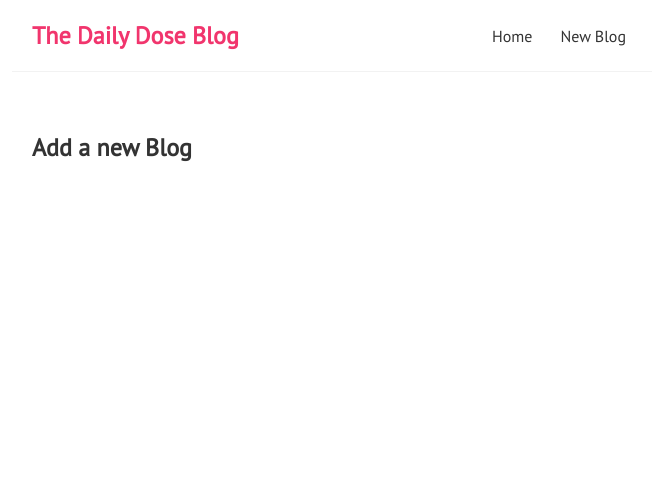
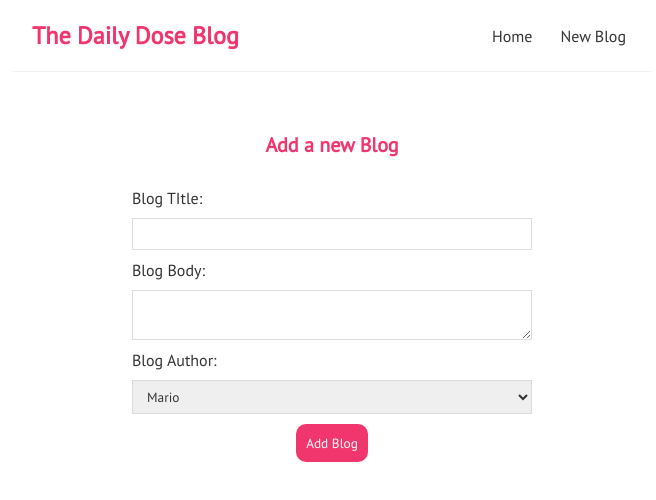
Before and after one commit to shubham46sharma/daily-dose-blog, a React (Create React App) app: page /create in a window 1280 px wide. Shown: the top 500 px of the page, without its empty margins (308-964 px from the left). Built offline with nearby package versions, Linux system fonts and the light colour scheme; the HTML template or start-up script is replaced by a standard one.

Commit message:
adding delete functionality

```diff
--- a/data/db.json
+++ b/data/db.json
@@ -1,16 +1,40 @@
 {
-    "blogs":[
+  "blogs": [
     {
       "title": "My First Blog!",
-            "body":"What a beautiful day! \nI wanted to start blogging since ages but now is the right time to get into this field",
-            "author":"Mario",
-            "id":1
+      "body": "What a beautiful day! \nI wanted to start blogging since ages but now is the right time to get into this field",
+      "author": "Mario",
+      "id": 1
     },
     {
       "title": "My Second Blog!",
-            "body":"What a beautiful day! \nI wanted to start blogging since ages but now is the right time to get into this field",
-            "author":"SHUBham",
-            "id":2
+      "body": "What a beautiful day! \nI wanted to start blogging since ages but now is the right time to get into this field",
+      "author": "SHUBham",
+      "id": 2
+    },
+    {
+      "title": "What is Lorem Ipsum ?",
+      "body": "In publishing and graphic design, Lorem ipsum is a placeholder text commonly used to demonstrate the visual form of a document or a typeface without relying on meaningful content. Lorem ipsum may be used as a placeholder before final copy is available.",
+      "author": "shubham",
+      "id": 3
+    },
+    {
+      "title": "Ucr",
+      "body": "going to usa soon uni of cali riverside ",
+      "author": "shubham",
+      "id": 4
+    },
+    {
+      "title": "UCR crowd not friendly",
+      "body": "The people in the whats app group are not so friendly but fingers crossed I don't end up alone there as well.",
+      "author": "shubham",
+      "id": 5
+    },
+    {
+      "title": "UCR is fucked up",
+      "body": "I have started to hate the people at UCR",
+      "author": "shubham",
+      "id": 9
     }
   ]
 }
--- a/src/App.js
+++ b/src/App.js
@@ -3,6 +3,7 @@ import Home from './Home';
 import { BrowserRouter as Router, Switch, Route } from 'react-router-dom';
 import Create from './Create';
 import BlogDetails from './BlogDetails';
+import NotFound from './NotFound';
 
 function App() {
 
@@ -21,6 +22,9 @@ function App() {
           <Route  path='/blogs/:id'>
             <BlogDetails />
           </Route>
+          <Route path='*'>
+            <NotFound />
+          </Route>
         </Switch>
         </div>
       </div>
--- a/src/BlogDetails.js
+++ b/src/BlogDetails.js
@@ -1,10 +1,19 @@
-import { useParams } from "react-router-dom";
+import { useHistory, useParams } from "react-router-dom";
 import useFetch from "./useFetch";
 
 const BlogDetails = () => {
 
     const { id } = useParams();
     const { data:blog, isPending, error } = useFetch('http://localhost:8000/blogs/' + id);
+    const history = useHistory();
+
+    const handleClick = () => {
+        fetch('http://localhost:8000/blogs/' +blog.id, {
+            method: 'DELETE'
+        }).then(() => {
+            history.push('/');
+        })
+    }
 
     return (
 
@@ -16,6 +25,7 @@ const BlogDetails = () => {
                 <h2>{blog.title}</h2>
                 <p>Written by: {blog.author}</p>
                 <div>{blog.body}</div>
+                <button onClick={handleClick}>Delete</button>
             </article>
         )}
         </div>
--- a/src/Create.js
+++ b/src/Create.js
@@ -1,7 +1,59 @@
+import { useState } from 'react';
+import { useHistory } from 'react-router-dom';
+
 const Create = () => {
+
+    const [title, setTitle] = useState('');
+    const [body, setBody] = useState('');
+    const [author, setAuthor] = useState('mario');
+    const [isPending, setIsPending] = useState(false);
+    const history = useHistory();
+
+    const handleSubmit = (e) => {
+        e.preventDefault();
+        const blog = { title, body, author };
+        setIsPending(true);
+
+        fetch('http://localhost:8000/blogs', {
+            method: 'POST',
+            headers: {'Content-Type':"application/json"},
+            body: JSON.stringify(blog)
+        }).then(() => {
+            console.log('New blog added');
+            setIsPending(false);
+        })
+
+        history.push('/');
+    }
+
     return (
         <div className="create">
             <h2>Add a new Blog</h2>
+            <form onSubmit = {handleSubmit}>
+                <label>Blog TItle:</label>
+                <input
+                    type="text"
+                    required
+                    value={title}
+                    onChange = {(e) => setTitle(e.target.value)}
+                />
+                <label>Blog Body:</label>
+                <textarea
+                    required
+                    value={body}
+                    onChange = { e => setBody(e.target.value)}
+                ></textarea>
+                <label>Blog Author:</label>
+                <select
+                    value = {author}
+                    onChange = { e => setAuthor(e.target.value)}
+                >
+                    <option value="mario">Mario</option>
+                    <option value="shubham">Shubham</option>
+                </select>
+               {!isPending && <button>Add Blog</button>}
+               {isPending && <button disabled>Adding Blog..</button>}
+            </form>
         </div>
      );
 }
--- /dev/null
+++ b/src/NotFound.js
@@ -0,0 +1,13 @@
+import { Link } from "react-router-dom"
+
+const NotFound = () => {
+    return (
+        <div className="not-found">
+            <h2>Sorry</h2>
+            <p>That page cannot be found!</p>
+            <Link to="/">BACK TO THE HOMEPAGE...</Link>
+        </div>
+     );
+}
+
+export default NotFound;
--- a/src/index.css
+++ b/src/index.css
@@ -69,3 +69,48 @@
 .blog-details div{
   margin: 20px 0;
 }
+
+.blog-details button {
+  background: #f1356d;
+  color: #ddd;
+  border: 0;
+  padding: 9px;
+  border-radius: 10px;
+  cursor: pointer;
+}
+
+/* Create new blog form */
+.create{
+  max-width: 400px;
+  margin: 0 auto;
+  text-align: center;
+}
+
+.create label {
+  text-align: left;
+  display: block;
+}
+
+.create h2{
+  font-size: 20px;
+  color: #f1356d;
+  margin-bottom: 30px;
+}
+
+.create input, .create textarea, .create select{
+  width: 100%;
+  padding: 6px 10px;
+  margin: 10px 0;
+  border: 1px solid #ddd;
+  box-sizing: border-box;
+  display: block;
+}
+
+.create button{
+  background: #f1356d;
+  color: #fff;
+  border: 0;
+  padding: 10px;
+  border-radius: 10px;
+  cursor: pointer;
+}
```
Lines whose indentation alone changed are shown as unchanged.
